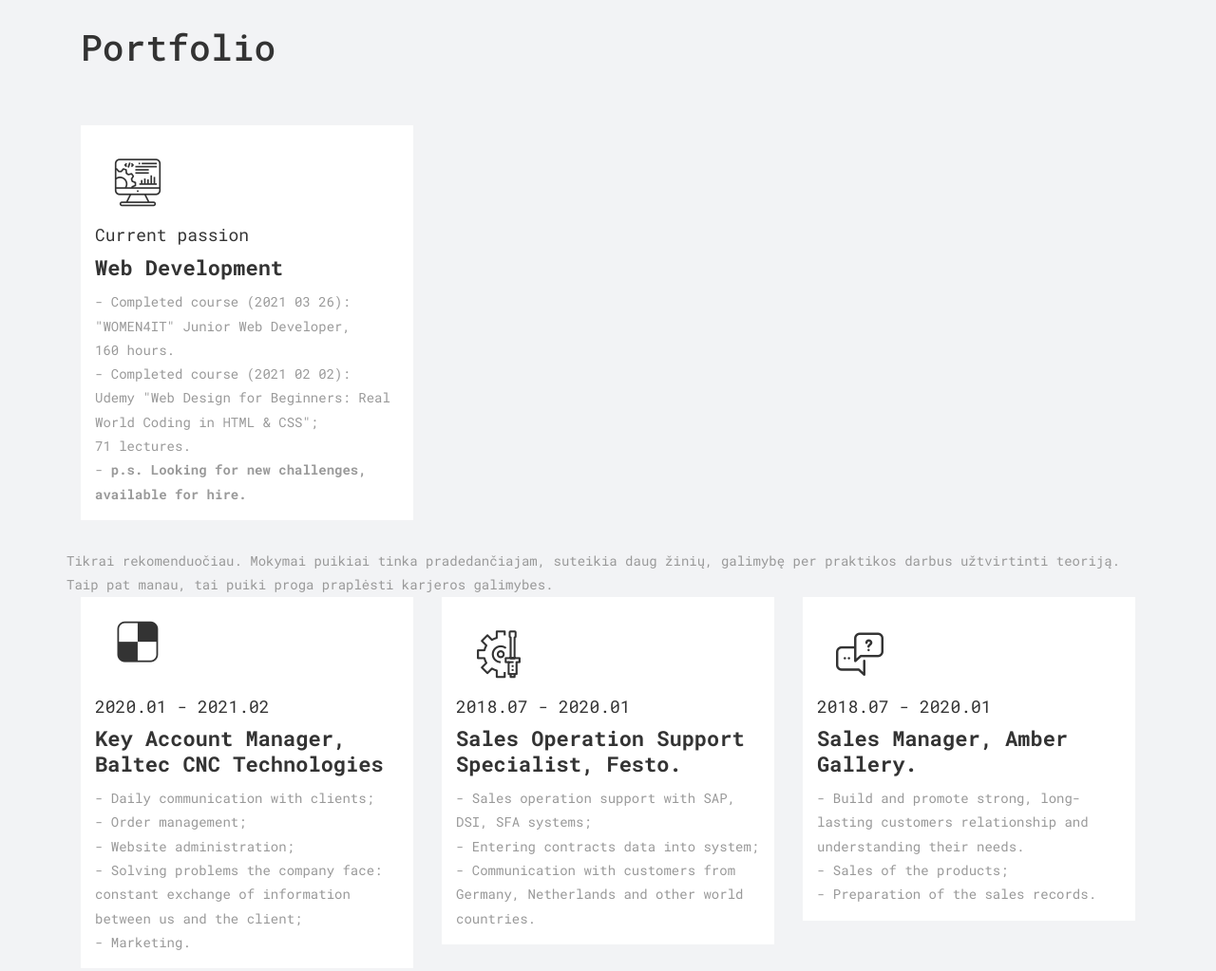
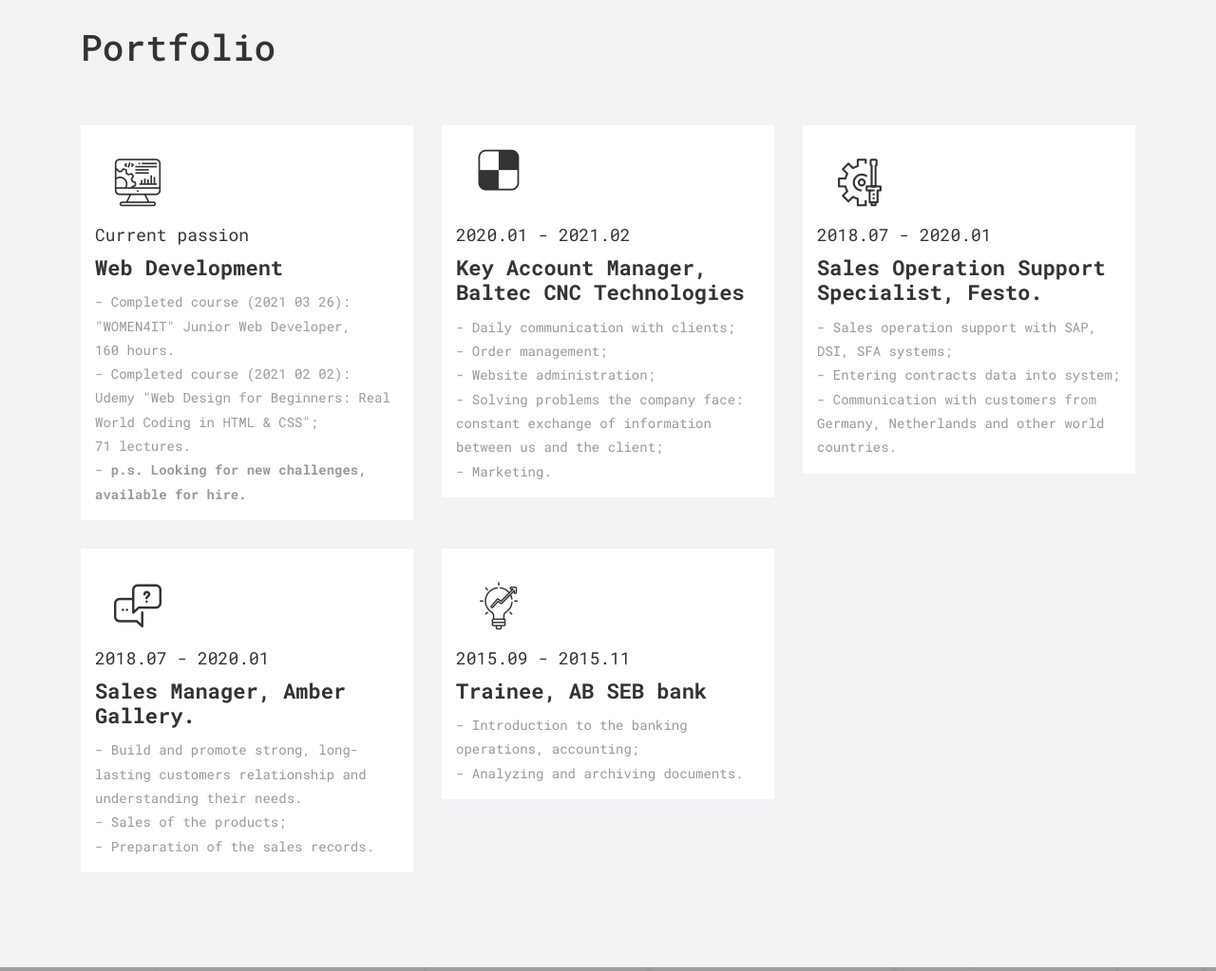
Before and after one commit to stanulionyte/stanulionyte.lt, a plain HTML site: page index.html in a window 1280 px wide. Shown: the part 1620-2643 px from the top of the page at 95% size. Drawn offline with Linux system fonts and the light colour scheme.

Commit message:
Add files via upload

```diff
--- a/index.html
+++ b/index.html
@@ -157,7 +157,6 @@
 					</div>
                 </div><!-- end col -->
 
-                Tikrai rekomenduočiau. Mokymai puikiai tinka pradedančiajam, suteikia daug žinių, galimybę per praktikos darbus užtvirtinti teoriją. Taip pat manau, tai puiki proga praplėsti karjeros galimybes.
                 <div class="col-md-4">
                     <div class="services-inner-box">
 						<div class="ser-icon">
```
